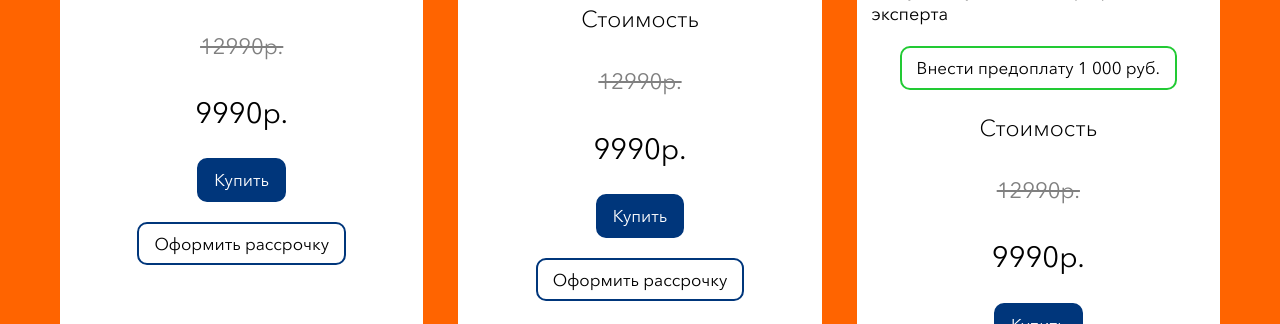
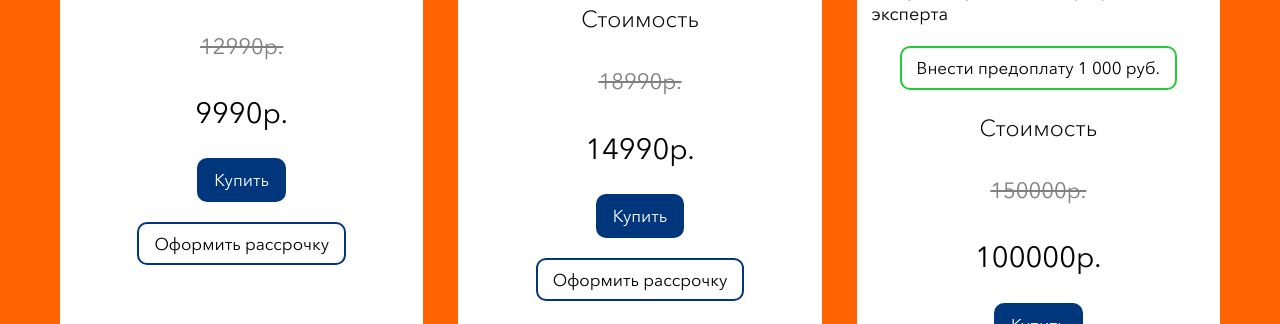
Before and after one commit to tsrg/Max-Orlov-Academy, a plain HTML site: page index.html in a window 1280 px wide. Shown: the part 3292-3616 px from the top of the page. Drawn offline with Linux system fonts and the light colour scheme.

Commit message:
поравил цены

```diff
--- a/index.html
+++ b/index.html
@@ -133,8 +133,8 @@
         </ul>
         <button class="format__preorder">Внести предоплату 1 000 руб.</button>
         <p class="format__price-title">Стоимость</p>
-        <p class="format__price format__price_old">12990р.</p>
-        <p class="format__price format__price_justnow">9990р.</p>
+        <p class="format__price format__price_old">18990р.</p>
+        <p class="format__price format__price_justnow">14990р.</p>
         <button class="format__button-buy">Купить</button>
         <button class="format__button-credit">Оформить рассрочку</button>
       </article>
@@ -167,8 +167,8 @@
         </ul>
         <button class="format__preorder">Внести предоплату 1 000 руб.</button>
         <p class="format__price-title">Стоимость</p>
-        <p class="format__price format__price_old">12990р.</p>
-        <p class="format__price format__price_justnow">9990р.</p>
+        <p class="format__price format__price_old">150000р.</p>
+        <p class="format__price format__price_justnow">100000р.</p>
         <button class="format__button-buy">Купить</button>
         <button class="format__button-credit">Оформить рассрочку</button>
       </article>
```
